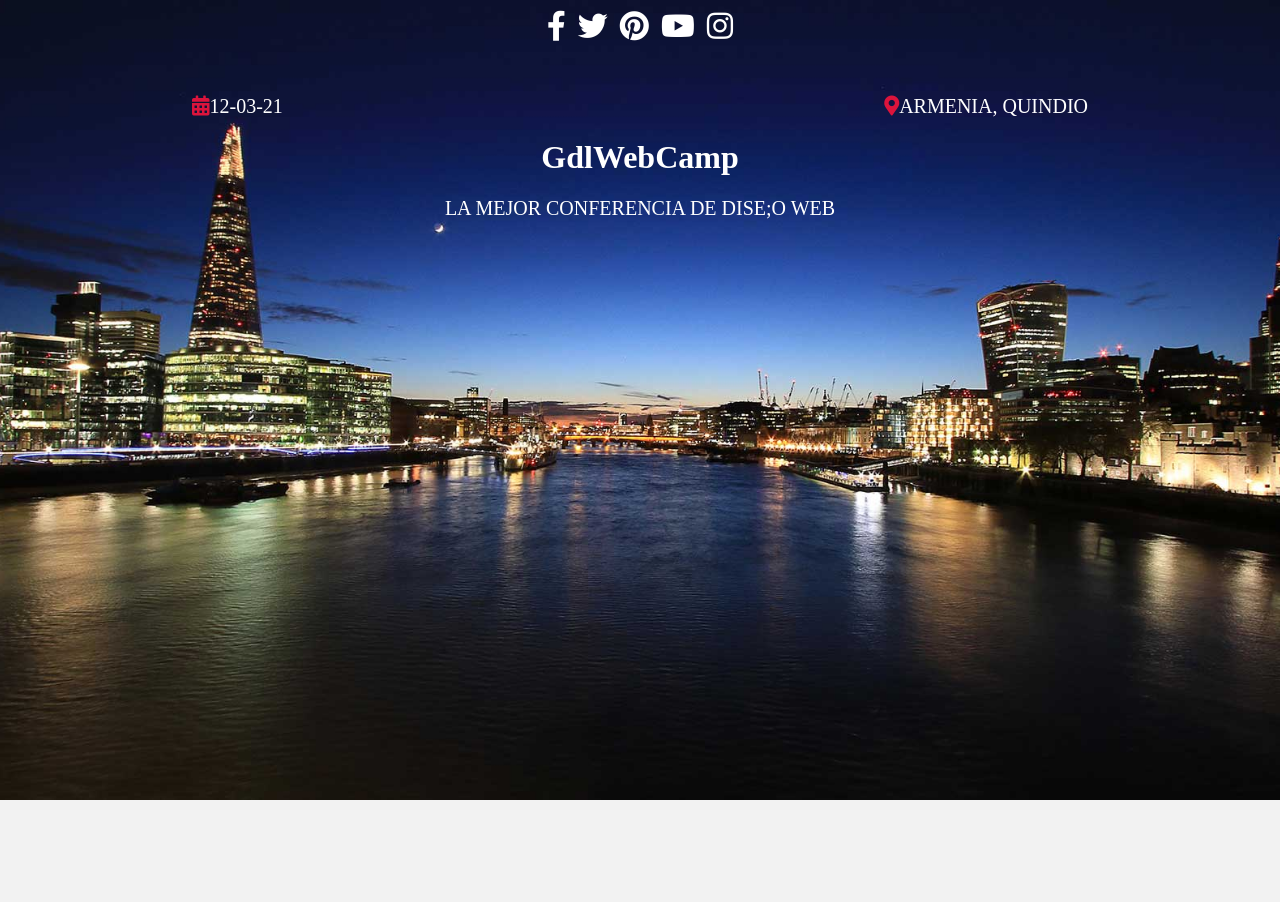
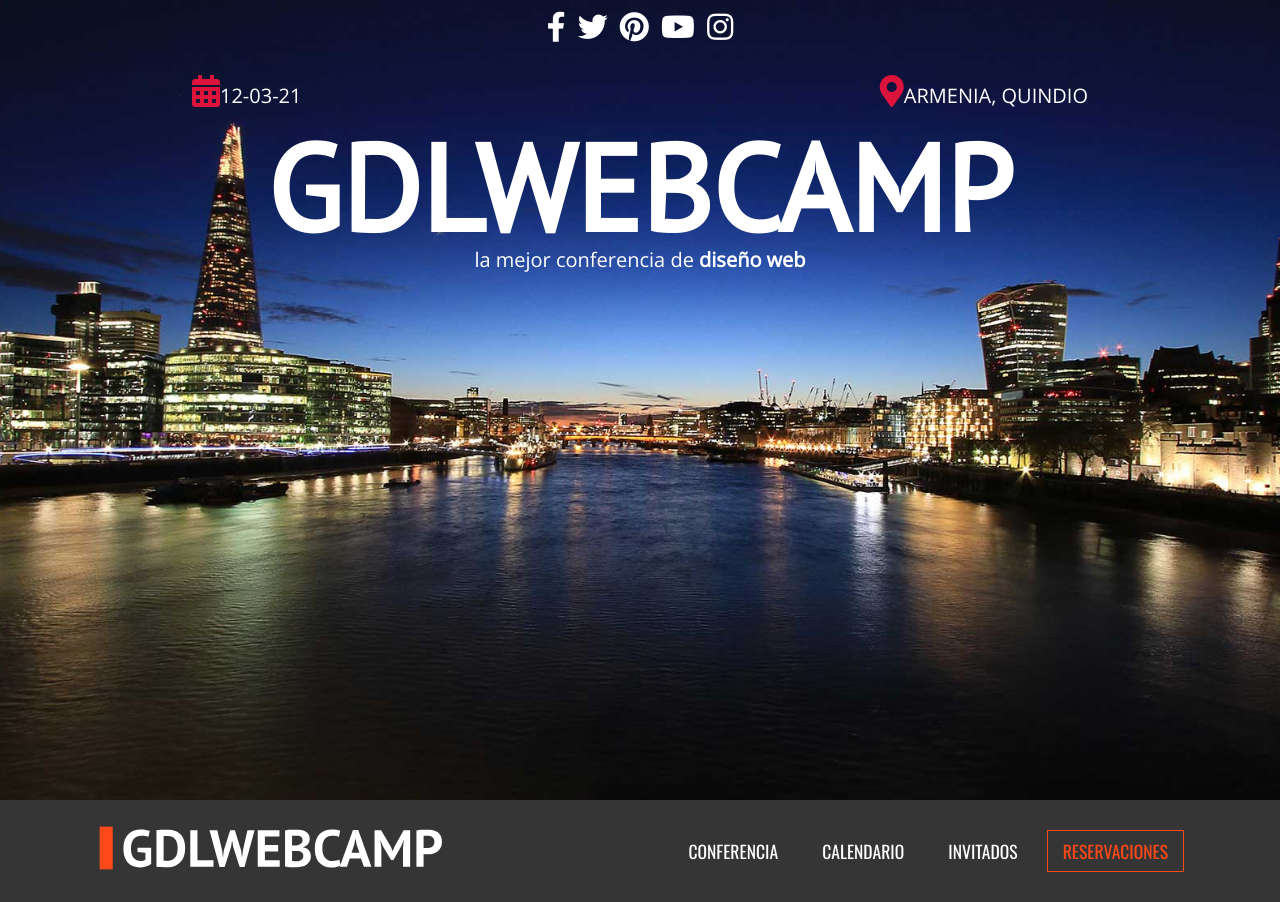
Before and after one commit to carlospegi/completo_web, a website built with Parcel: page gdlwebcamp/index.html in a window 1280 px wide. Before the commit the page ends 800 px from the top, so only its background shows below. Built offline with nearby package versions, Linux system fonts and the light colour scheme.

Commit message:
barra menu

```diff
--- a/gdlwebcamp/css/main.css
+++ b/gdlwebcamp/css/main.css
@@ -98,16 +98,36 @@ textarea {
   box-sizing: border-box;
 }
 *, *:before, *:after {
-  box-sizing: inherit;
+  box-sizing: border-box;
 }
+
+
 body{
   background-color: #f2f2f2;
+  font-family: 'Open Sans', sans-serif;
 }
+/* globales */
+h2{
+  font-family: 'Oswald', sans-serif;
+}
+.contenedor{
+  width: 95%;
+  margin: 0 auto;
+}
+
+@media (min-width: 768px) {
+  .contenedor{
+    width: 85%;
+
+  }
+}
+
+/* ------   */
 div.hero{
   background-image: url(../img/encabezado.jpg);
   height: 100vh;
-  background-position: center center;
-  background-size: cover;
+  background-position: top center;
+  background-size: cover ;
 }
 div.contenido-header{
   padding-top: 40px;
@@ -131,23 +151,25 @@ nav.redes-sociales a:last-of-type{
 div.informacion-evento{
   text-align: center;
   color: #fff;
+  max-width: 90%;
+  margin: 10px auto;
 }
 
 @media (min-width: 768px) {
 	div.informacion-evento{
     max-width: 70%;
-    margin: 0 auto;
-    margin-top: 50px;
+
   }
 }
-div.informacion-evento p{
-  margin: 0;
+div.informacion-evento p {
   display: inline;
   font-size: 20px;
   text-transform: uppercase;
 }
 div.informacion-evento p i{
   color: crimson;
+  font-size: 2rem;
+
 }
  p.fecha{
   float: left;
@@ -155,6 +177,101 @@ div.informacion-evento p i{
 p.ciudad{
   float: right;
 }
+
+h1.nombre-sitio{
+  font-size: 7.9vw;
+  text-transform: uppercase;
+  font-family: 'PT Sans', sans-serif;
+  margin: 0;
+}
+@media (min-width: 768px) {
+  h1.nombre-sitio{
+    font-size: 9.5vw;
+    line-height: 1;
+
+  }
+}
+
+p.slogan.sl{  /*  sl especifico */
+  text-transform: none;
+}
+p.slogan span{
+  font-weight: bold;
+}
+
+/* barra */
+
+div.barra{
+  background-color: #353535;
+  padding: 20px 0;
+}
+
+div.logo {
+  width: 60%;
+}
+div.logo img{
+  width: 100%;
+}
+@media (min-width: 768px) {
+  div.logo {
+    width: 33%;
+    float: left;
+  }
+}
+
+nav.menu-principal{
+  display: none;
+}
+
+@media (min-width: 768px) {
+  nav.menu-principal{
+    display: block;
+    float: right;
+    width: 67%;
+    text-align: right;
+    display: block;
+  }
+}
+nav.menu-principal a{
+  font-family: 'Oswald', sans-serif;
+  color: #fff;
+  text-decoration: none;
+ font-size: 1.1em;
+text-transform: uppercase;
+display: inline-block;
+padding: 10px 15px;
+transition: .2s all ease-in-out;
+margin: 10px 0;
+
+}
+nav.menu-principal a:last-of-type{
+  border: 1px solid  #ff4918;
+  color: #ff4918;
+}
+nav.menu-principal a:last-of-type:hover{
+  background-color: #fff;
+}
+nav.menu-principal a:hover{
+background-color: #ff4918;
+}
+
+@media (min-width: 768px) {
+  nav.menu-principal a{
+    font-family: 'Oswald', sans-serif;
+    color: #fff;
+    text-decoration: none;
+   font-size: 1.1em;
+  text-transform: uppercase;
+  margin-right: 10px;
+  }
+  nav.menu-principal a:last-of-type{
+    margin-right: 0;
+
+
+  }
+}
+
+
 /* ==========================================================================
    Helper classes
    ========================================================================== */
--- a/gdlwebcamp/index.html
+++ b/gdlwebcamp/index.html
@@ -13,7 +13,8 @@
   <meta property="og:image" content="">
   <link rel="preconnect" href="https://fonts.googleapis.com">
   <link rel="preconnect" href="https://fonts.gstatic.com" crossorigin>
-    <link href="https://fonts.googleapis.com/css2?family=Open+Sans&family=Oswald&family=PT+Sans&display=swap" rel="stylesheet">
+  <link href="https://fonts.googleapis.com/css2?family=Open+Sans&family=Oswald&family=PT+Sans&display=swap"
+    rel="stylesheet">
   <link rel="manifest" href="site.webmanifest">
   <link rel="apple-touch-icon" href="icon.png">
   <!-- Place favicon.ico in the root directory -->
@@ -31,6 +32,7 @@
   <header class="site-header">
     <div class="hero">
       <div class="contenido-header">
+
         <nav class="redes-sociales">
           <a href="#"><i class="fab fa-facebook-f"></i></a>
           <a href="#"><i class="fab fa-twitter"></i></a>
@@ -38,24 +40,41 @@
           <a href="#"><i class="fab fa-youtube"></i></a>
           <a href="#"><i class="fab fa-instagram"></i></a>
         </nav>
+
         <div class="informacion-evento">
-            <div class="clearfix">
+
+          <div class="clearfix">    <!--  -->
             <p class="fecha"><i class="fas fa-calendar-alt"></i>12-03-21</p>
             <p class="ciudad"><i class="fas fa-map-marker-alt"></i>Armenia, Quindio</p>
           </div>
+
           <h1 class="nombre-sitio">GdlWebCamp</h1>
-            <p class="slogan">la mejor conferencia de <span>dise;o web</span></p>
+          <p class="slogan sl">la mejor conferencia de <span>diseño web</span></p>
+
         </div><!-- informacion-evento -->
       </div><!-- contenido-header -->
     </div><!-- hero -->
   </header>
 
+  <div class="barra">
+    <div class="contenedor clearfix">
+      <div class="logo">
+        <img src="./img/logo.svg" alt="logo gdlwebcamp">
+      </div>
 
-
-
-
-
-
+    <div class="menu-movil">
+      <span></span>
+      <span></span>
+      <span></span>
+    </div>
+    <nav class="menu-principal">
+      <a href="#">Conferencia</a>
+      <a href="#">Calendario</a>
+      <a href="#">Invitados</a>
+      <a href="#">Reservaciones</a>
+    </div>
+  </nav>
+  </div>
 
 
 
```
Lines whose indentation alone changed are shown as unchanged.
